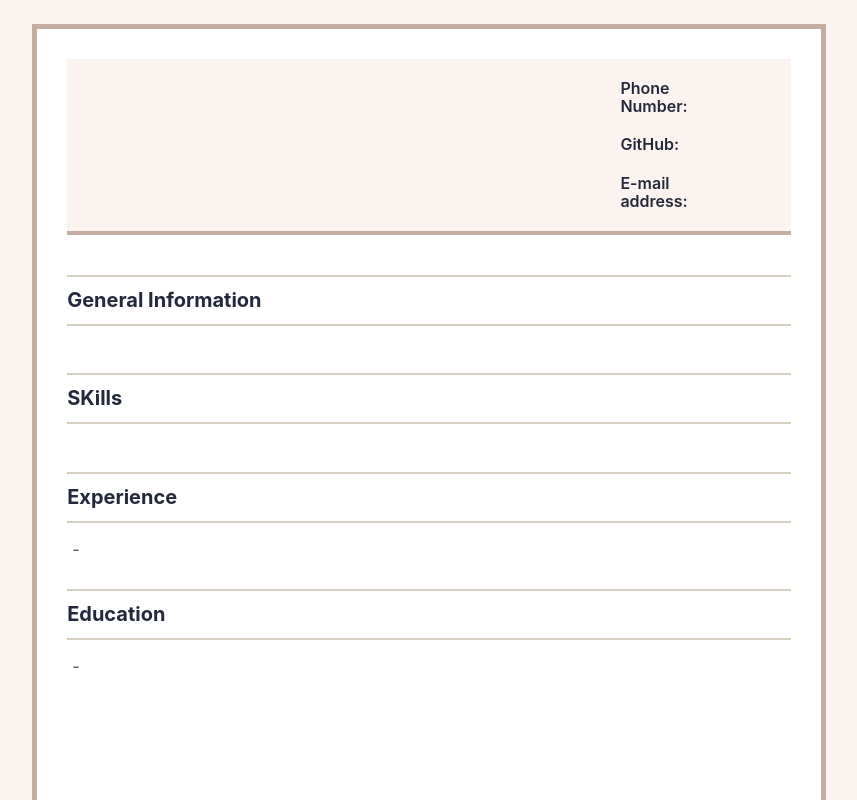
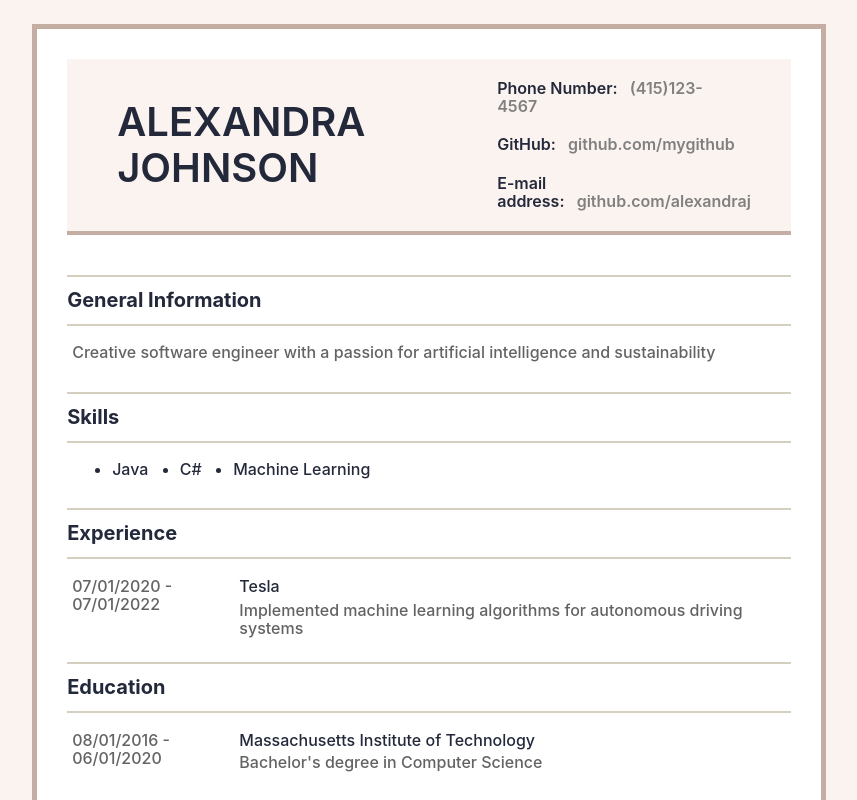
Before and after one commit to litaish/cv-generator, a React (Create React App) app: page / in a window 1280 px wide. Shown: the part 1960-2760 px from the top of the page, without its empty margins (211-1068 px from the left). Built offline with nearby package versions, Linux system fonts and the light colour scheme.

Commit message:
Add base state rendering functionality for components

```diff
--- a/package.json
+++ b/package.json
@@ -10,6 +10,7 @@
     "react": "^18.2.0",
     "react-dom": "^18.2.0",
     "react-scripts": "5.0.1",
+    "uniqid": "^5.4.0",
     "web-vitals": "^2.1.4"
   },
   "scripts": {
--- a/src/App.js
+++ b/src/App.js
@@ -3,40 +3,60 @@ import Header from "./components/Header";
 import Form from "./components/Form";
 import CV from "./components/CV";
 import { Component } from "react";
+import uniqid from "uniqid";
 
 class App extends Component {
   constructor(props) {
     super(props)
 
     this.state = {
-      generalSections: [{
-        name: "George Bush",
-        phone: 123,
-        email: "example@email.com",
+      general: {
+        name: "Alexandra Johnson",
+        phone: "(415)123-4567",
+        email: "github.com/alexandraj",
         github: "github.com/mygithub",
-        desc: "Something about me",
+        desc: "Creative software engineer with a passion for artificial intelligence and sustainability",
+      },
+      skills: [{
+        id: uniqid(),
+        title: "Java"
+      },
+      {
+        id: uniqid(),
+        title: "C#"
+      },
+      {
+        id: uniqid(),
+        title: "Machine Learning"
       }],
-      skills: ["Java", "C#", "Python"],
       educationSections: [{
-        institution: "Yale",
-        program: "Master's degree in Business",
-        startDate: "01/02/03",
-        endDate: "02/03/04",
+        id: uniqid(),
+        institution: "Massachusetts Institute of Technology",
+        program: "Bachelor's degree in Computer Science",
+        startDate: "08/01/2016",
+        endDate: "06/01/2020",
       }],
       experienceSections: [{
-        company: "Microsoft",
-        desc: "Made many AI solutions",
-        startDate: "06/08/09",
-        endDate: "10/11/11",
+        id: uniqid(),
+        company: "Tesla",
+        position: "Software Engineer",
+        desc: "Implemented machine learning algorithms for autonomous driving systems",
+        startDate: "07/01/2020",
+        endDate: "07/01/2022",
       }]
     }
   }
   render() {
+    const { general, skills, educationSections, experienceSections } = this.state;
     return (
       <div className={AppStyles.container}>
         <Header />
         <Form />
-        <CV />
+        <CV general={general}
+          skills={skills}
+          educationSections={educationSections}
+          experienceSections={experienceSections}
+        />
       </div>
     )
   }
--- a/src/components/CV.js
+++ b/src/components/CV.js
@@ -8,7 +8,7 @@ import CVContact from "./CVContact";
 
 class CV extends React.Component {
   render() {
-    const { general, skills, experience, education } = this.props;
+    const { general, skills, experienceSections, educationSections } = this.props;
 
     return (
       <div className={CVStyles.wrapper}>
@@ -18,8 +18,8 @@ class CV extends React.Component {
           <div className={CVStyles.content}>
             <CVGeneral general={general} />
             <CVSkills skills={skills} />
-            <CVExperience experience={experience} />
-            <CVEducation education={education} />
+            <CVExperience experienceSections={experienceSections} />
+            <CVEducation educationSections={educationSections} />
           </div>
         </div>
       </div>
--- a/src/components/CVEducation.js
+++ b/src/components/CVEducation.js
@@ -4,22 +4,27 @@ import CVTitle from "./CVTitle";
 
 class CVEducation extends React.Component {
   render() {
-    const { education } = this.props;
+    const { educationSections } = this.props;
 
     return (
       <div className={CVStyles.item}>
         <CVTitle title="Education" />
-        <div className={CVStyles.item__content}>
+
+        {educationSections.map(education => {
+          return (
+            <div key={education.id} className={CVStyles.item__content}>
               <div className={CVStyles.item__dated}>
                 <p className={CVStyles.item__dated__date}>
-              <span>{education && education.startDate}</span> - <span>{education && education.endDate}</span>
+                  <span>{education.startDate}</span> - <span>{education.endDate}</span>
                 </p>
-            <p className={CVStyles.item__dated__establishment}>{education && education.institution}</p>
+                <p className={CVStyles.item__dated__establishment}>{education.institution}</p>
                 <p className={CVStyles.item__dated__description}>
-              {education && education.program}
+                  {education.program}
                 </p>
               </div>
             </div>
+          )
+        })}
       </div>
     );
   }
--- a/src/components/CVExperience.js
+++ b/src/components/CVExperience.js
@@ -4,22 +4,28 @@ import CVTitle from "./CVTitle";
 
 class CVExperience extends React.Component {
   render() {
-    const { experience } = this.props;
+    const { experienceSections } = this.props;
 
     return (
       <div className={CVStyles.item}>
-        <CVTitle title="Experience"/>
-        <div className={CVStyles.item__content}>
+        <CVTitle title="Experience" />
+
+        {experienceSections.map(experience => {
+          return (
+            <div key={experience.id} className={CVStyles.item__content}>
               <div className={CVStyles.item__dated}>
                 <p className={CVStyles.item__dated__date}>
-              <span>{experience && experience.startDate}</span> - <span>{experience && experience.endDate}</span>
+                  <span>{experience.startDate}</span> - <span>{experience.endDate}</span>
                 </p>
-            <p className={CVStyles.item__dated__establishment}>{experience && experience.company}</p>
+                <p className={CVStyles.item__dated__establishment}>{experience.company}</p>
                 <p className={CVStyles.item__dated__description}>
-              {experience && experience.desc}
+                  {experience.desc}
                 </p>
               </div>
             </div>
+          )
+        })}
+
       </div>
     );
   }
--- a/src/components/CVSkills.js
+++ b/src/components/CVSkills.js
@@ -8,13 +8,14 @@ class CVSkills extends React.Component {
 
     return (
       <div className={CVStyles.item}>
-        <CVTitle title="SKills" />
+        <CVTitle title="Skills" />
         <div className={CVStyles.item__content}>
           <ul className={CVStyles.skills__content}>
-            { /* Check if skills array is defined */}
+
             {skills && skills.map(skill => {
-              return <li>{skill}</li>;
+              return <li key={skill.id}>{skill.title}</li>;
             })}
+
           </ul>
         </div>
       </div>
```
Also changed, not shown: 2 other files (tests, documents, lock files or other folders). Lines whose indentation alone changed are shown as unchanged.
